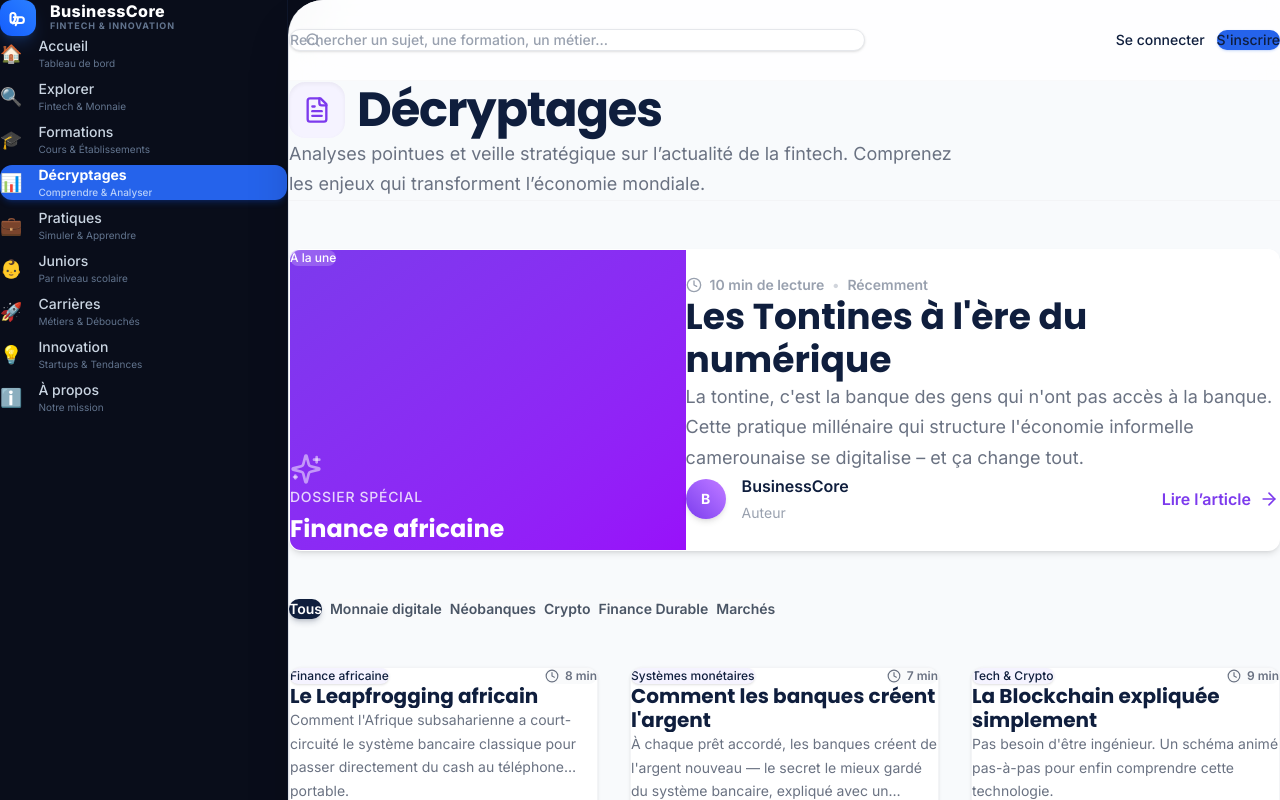
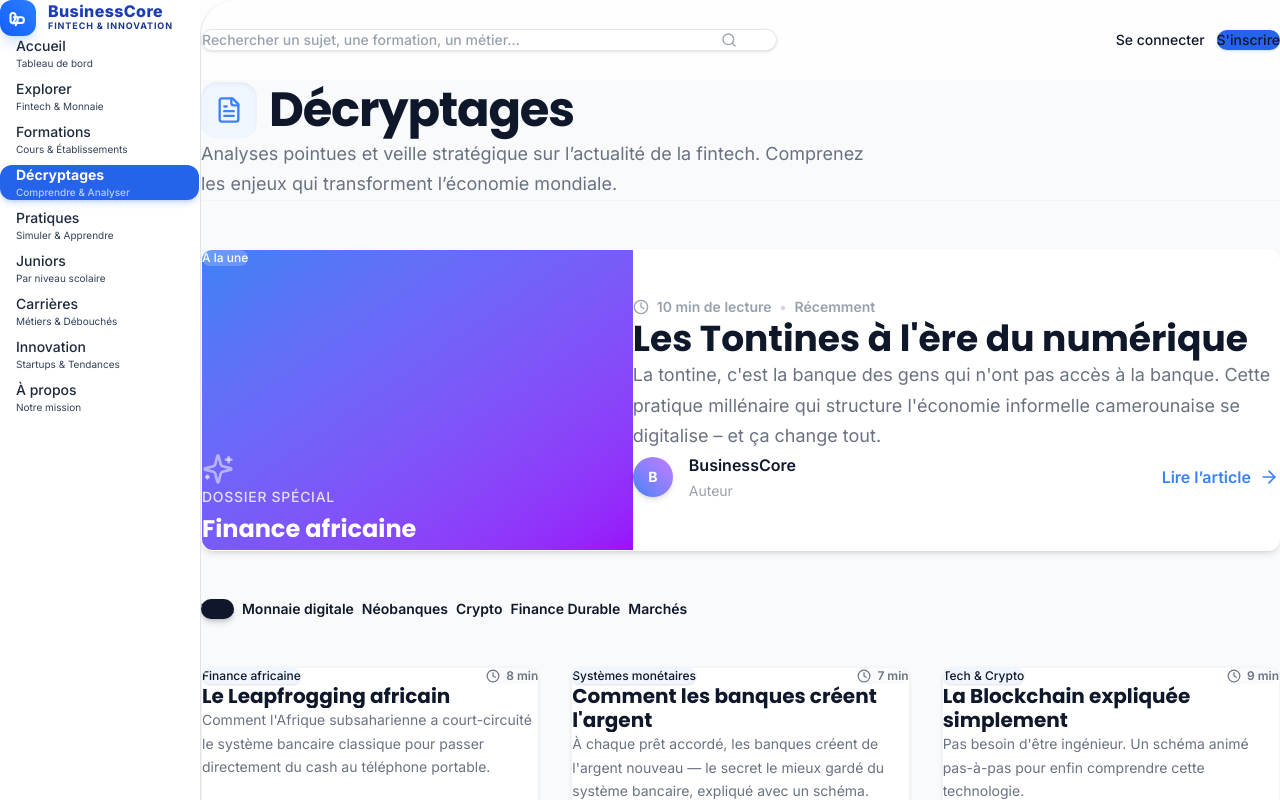
Before and after one commit to brice-100/busines-core, a Next.js app: page /decryptages in a window 1280 px wide. Shown: the top 800 px of the page. Built offline with nearby package versions, Linux system fonts and the light colour scheme.

Commit message:
modification des fichiers

```diff
--- a/app/adja/page.tsx
+++ /dev/null
@@ -1,89 +0,0 @@
-"use client";
-
-import React, { useState } from "react";
-import { Bot, Send, Sparkles } from "lucide-react";
-import { Button } from "@/components/ui/Button";
-import { Input } from "@/components/ui/Input";
-
-const MOCK_RESPONSES: Record<string, string> = {
-  default: "Bonjour ! Je suis Adja, votre assistante IA en fintech. Comment puis-je vous aider ?",
-  fintech: "La fintech désigne les entreprises qui utilisent la technologie pour innover dans les services financiers : paiement mobile, crédit en ligne, blockchain...",
-  bitcoin: "Le Bitcoin est la première cryptomonnaie décentralisée, créée en 2009 par Satoshi Nakamoto.",
-  blockchain: "La blockchain est un registre distribué et immuable garantissant la transparence et la sécurité des transactions.",
-};
-
-export default function AdjaPage() {
-  const [messages, setMessages] = useState([
-    { role: "assistant" as const, content: MOCK_RESPONSES.default },
-  ]);
-  const [input, setInput] = useState("");
-  const [isTyping, setIsTyping] = useState(false);
-
-  const sendMessage = async () => {
-    if (!input.trim()) return;
-    const userMsg = input.trim();
-    setInput("");
-    setMessages((m) => [...m, { role: "user" as const, content: userMsg }]);
-    setIsTyping(true);
-    await new Promise((r) => setTimeout(r, 1200));
-    const lower = userMsg.toLowerCase();
-    const key = Object.keys(MOCK_RESPONSES).find((k) => k !== "default" && lower.includes(k));
-    const response = MOCK_RESPONSES[key ?? "default"];
-    setIsTyping(false);
-    setMessages((m) => [...m, { role: "assistant" as const, content: response }]);
-  };
-
-  return (
-    <div className="px-6 py-10 lg:px-12">
-      <div className="max-w-2xl mx-auto">
-        <div className="flex items-center gap-3 mb-8">
-          <div className="h-10 w-10 rounded-xl bg-primary-50 text-primary flex items-center justify-center">
-            <Bot className="h-5 w-5" />
-          </div>
-          <div>
-            <h1 className="text-3xl font-display font-bold text-secondary">Adja IA</h1>
-            <p className="text-xs text-gray-400 flex items-center gap-1">
-              <span className="h-1.5 w-1.5 rounded-full bg-accent-green" />
-              En ligne — simulation
-            </p>
-          </div>
-        </div>
-        <div className="bg-white rounded-2xl border border-gray-100 shadow-card overflow-hidden">
-          <div className="h-96 overflow-y-auto p-4 space-y-4 bg-surface">
-            {messages.map((msg, i) => (
-              <div key={i} className={`flex ${msg.role === "user" ? "justify-end" : "justify-start"}`}>
-                {msg.role === "assistant" && (
-                  <div className="h-7 w-7 rounded-full bg-primary flex items-center justify-center mr-2 flex-shrink-0 mt-1">
-                    <Sparkles className="h-3.5 w-3.5 text-white" />
-                  </div>
-                )}
-                <div className={`max-w-xs px-4 py-2.5 rounded-2xl text-sm leading-relaxed ${msg.role === "user" ? "bg-primary text-white" : "bg-white border border-gray-100 text-secondary shadow-sm"}`}>
-                  {msg.content}
-                </div>
-              </div>
-            ))}
-            {isTyping && (
-              <div className="flex items-center gap-2">
-                <div className="h-7 w-7 rounded-full bg-primary flex items-center justify-center">
-                  <Sparkles className="h-3.5 w-3.5 text-white" />
-                </div>
-                <div className="bg-white border border-gray-100 rounded-2xl px-4 py-2.5 shadow-sm">
-                  <div className="flex gap-1">
-                    {[0, 1, 2].map((j) => (
-                      <span key={j} className="h-2 w-2 rounded-full bg-gray-300 animate-bounce" style={{ animationDelay: `${j * 150}ms` }} />
-                    ))}
-                  </div>
-                </div>
-              </div>
-            )}
-          </div>
-          <div className="p-4 border-t border-gray-100 bg-white flex gap-2">
-            <Input placeholder="Posez votre question…" value={input} onChange={(e) => setInput(e.target.value)} onKeyDown={(e) => e.key === "Enter" && sendMessage()} fullWidth />
-            <Button variant="primary" onClick={sendMessage}><Send className="h-4 w-4" /></Button>
-          </div>
-        </div>
-        <p className="mt-4 text-center text-xs text-gray-400">Essayez : &quot;fintech&quot;, &quot;bitcoin&quot;, &quot;blockchain&quot;</p>
-      </div>
-    </div>
-  );
-}
--- a/app/decryptages/DecryptagesClient.tsx
+++ b/app/decryptages/DecryptagesClient.tsx
@@ -9,27 +9,24 @@ import { Card } from "@/components/ui/Card";
 import { Badge } from "@/components/ui/Badge";
 import { Button } from "@/components/ui/Button";
 import Link from "next/link";
+import { usePathname } from "next/navigation";
 
-const pills = ["Tous", "Monnaie digitale", "Néobanques", "Crypto", "Finance Durable", "Marchés"];
+const tabs = [
+  { label: "Tous", href: "/decryptages" },
+  { label: "Monnaie digitale", href: "/decryptages/monnaie-digitale" },
+  { label: "Néobanques", href: "/decryptages/neobanques" },
+  { label: "Crypto", href: "/decryptages/crypto" },
+  { label: "Finance Durable", href: "/decryptages/finance-durable" },
+  { label: "Marchés", href: "/decryptages/marches" },
+];
 
 export default function DecryptagesClient() {
   const { articles } = useArticles();
   const { currentUser } = useAuth();
+  const pathname = usePathname();
 
-  // Etat pour l'onglet actif (0 = Tous)
-  const [active, setActive] = React.useState(0);
-
-  // Filtrer les articles selon l'onglet sélectionné. On compare en minuscules
-  const filteredArticles =
-    active === 0
-      ? articles
-      : articles.filter((a) => (a.categorie || "").toLowerCase().includes(pills[active].toLowerCase()));
-
-  // Choisir un article à la une parmi les articles filtrés, puis fallback sur l'ensemble
-  const featuredArticle =
-    filteredArticles.find((a) => a.featured) || filteredArticles[0] || articles.find((a) => a.featured) || articles[0];
-
-  const regularArticles = filteredArticles.filter((a) => a.id !== featuredArticle?.id);
+  const featuredArticle = articles.find((a) => a.featured) || articles[0];
+  const regularArticles = articles.filter((a) => a.id !== featuredArticle?.id);
 
   const canPublish = currentUser?.role === "blogueur" || currentUser?.role === "administrateur";
 
@@ -111,18 +108,13 @@ export default function DecryptagesClient() {
 
       {/* Filters */}
       <div className="flex flex-wrap gap-2 pt-4">
-        {pills.map((pill, i) => {
-          const isActive = i === active;
+        {tabs.map((tab) => {
+          const isActive = pathname === tab.href;
           const className = `px-6 py-2.5 rounded-full text-sm font-semibold transition-all duration-300 ${isActive ? "bg-secondary text-white shadow-md shadow-secondary/20" : "bg-gray-50 text-gray-600 hover:text-secondary hover:bg-gray-100 hover:shadow-sm"}`;
           return (
-            <button
-              key={pill}
-              onClick={() => setActive(i)}
-              aria-pressed={isActive}
-              className={className}
-            >
-              {pill}
-            </button>
+            <Link key={tab.href} href={tab.href} className={className} aria-current={isActive ? "page" : undefined}>
+              {tab.label}
+            </Link>
           );
         })}
       </div>
--- a/app/globals.css
+++ b/app/globals.css
@@ -11,33 +11,81 @@
   --font-sans: "Inter", system-ui, sans-serif;
   --font-display: "Poppins", system-ui, sans-serif;
 
-  /* Couleurs de design tokens CSS */
-  --color-primary-50: var(--color-blue-50);
-  --color-primary-100: var(--color-blue-100);
-  --color-primary-400: var(--color-blue-400);
+  /* Palette BusinessCore */
+  --color-primary-50: #eff6ff;
+  --color-primary-100: #dbeafe;
+  --color-primary-400: #60a5fa;
   --color-primary: #2563eb;
-  --color-primary-700: var(--color-blue-700);
-  --color-primary-800: var(--color-blue-800);
+  --color-primary-700: #1d4ed8;
+  --color-primary-800: #1e40af;
 
-  --color-secondary-50: var(--color-slate-50);
-  --color-secondary-100: var(--color-slate-100);
-  --color-secondary-300: var(--color-slate-300);
-  --color-secondary: #0f1e3d;
+  --color-secondary-50: #f8fafc;
+  --color-secondary-100: #e2e8f0;
+  --color-secondary-300: #cbd5e1;
+  --color-secondary: #0f172a;
 
-  --color-accent-violet-50: var(--color-violet-50);
-  --color-accent-violet-200: var(--color-violet-200);
-  --color-accent-violet: #7c3aed;
+  --color-accent-violet-50: #eff6ff;
+  --color-accent-violet-200: #bfdbfe;
+  --color-accent-violet: #3b82f6;
 
-  --color-accent-orange-50: var(--color-orange-50);
-  --color-accent-orange: #f97316;
+  --color-accent-orange-50: #ffedd5;
+  --color-accent-orange: #f59e0b;
 
-  --color-surface: #f8fafc;
-  --color-background: #eef2ff;
+  --color-accent-green-50: #d1fae5;
+  --color-accent-green: #10b981;
+
+  --color-surface: #ffffff;
+  --color-background: #f8fafc;
 }
 
 :root {
+  --color-primary-50: #eff6ff;
+  --color-primary-100: #dbeafe;
+  --color-primary-400: #60a5fa;
+  --color-primary: #2563eb;
+  --color-primary-700: #1d4ed8;
+  --color-primary-800: #1e40af;
+
+  --color-secondary-50: #f8fafc;
+  --color-secondary-100: #e2e8f0;
+  --color-secondary-300: #cbd5e1;
+  --color-secondary: #0f172a;
+
+  --color-accent-violet-50: #eff6ff;
+  --color-accent-violet-200: #bfdbfe;
+  --color-accent-violet: #3b82f6;
+
+  --color-accent-orange-50: #ffedd5;
+  --color-accent-orange: #f59e0b;
+
+  --color-accent-green-50: #d1fae5;
+  --color-accent-green: #10b981;
+
+  --color-surface: #ffffff;
+  --color-background: #f8fafc;
+
   --sidebar-width: 16rem; /* 256px */
   --navbar-height: 4rem; /* 64px */
+
+  /* Palette BusinessCore aliases */
+  --primary-blue: #2563eb;
+  --secondary-blue: #3b82f6;
+  --light-blue: #eff6ff;
+
+  --text-dark: #0f172a;
+  --text-gray: #475569;
+  --text-light: #94a3b8;
+
+  --background: #f8fafc;
+  --card-bg: #ffffff;
+  --border: #e2e8f0;
+
+  --explorer: #3b82f6;
+  --formations: #6366f1;
+  --decryptages: #f59e0b;
+  --pratiques: #10b981;
+  --juniors: #ec4899;
+  --carrieres: #2563eb;
 }
 
 /* Reset et base */
--- a/components/layout/MainLayout.tsx
+++ b/components/layout/MainLayout.tsx
@@ -1,18 +1,31 @@
-import React from 'react';
+"use client";
+
+import React, { useState } from 'react';
 import Sidebar from './Sidebar';
 import Navbar from './Navbar';
 
 export default function MainLayout({ children }: { children: React.ReactNode }) {
+  const [isSidebarOpen, setSidebarOpen] = useState(false);
+
+  const toggleSidebar = () => setSidebarOpen((prev) => !prev);
+  const closeSidebar = () => setSidebarOpen(false);
   return (
-    <div className="w-full min-h-screen bg-[#090D1A] flex antialiased font-sans overflow-x-hidden">
-      {/* La Sidebar s'aligne sagement à gauche */}
-      <Sidebar />
+    <div className="w-full min-h-screen bg-[white] flex antialiased font-sans overflow-x-hidden">
+      <Sidebar isOpen={isSidebarOpen} onClose={closeSidebar} />
 
-      {/* On a enlevé "pl-64" ici, le bloc prend le reste de l'espace proprement */}
-      <div className="flex-1 flex flex-col min-h-screen">
+      {isSidebarOpen && (
+        <button
+          type="button"
+          onClick={closeSidebar}
+          className="fixed inset-0 z-20 bg-slate-950/40 backdrop-blur-sm lg:hidden"
+          aria-label="Fermer le menu"
+        />
+      )}
+
+      <div className="flex-1 flex flex-col min-h-screen lg:ml-60">
         <div className="flex-1 bg-[#F8FAFC] rounded-l-[2.2rem] flex flex-col shadow-2xl border-l border-slate-900/10 my-1 mr-1 overflow-hidden">
-          <Navbar />
-          <main className="flex-1 overflow-y-auto px-10 pb-10">
+          <Navbar onToggleSidebar={toggleSidebar} isSidebarOpen={isSidebarOpen} />
+          <main className="flex-1 overflow-y-auto px-6 lg:px-10 pb-10">
             {children}
           </main>
         </div>
--- a/components/layout/Navbar.tsx
+++ b/components/layout/Navbar.tsx
@@ -7,8 +7,12 @@ import { Button } from '../ui/Button';
 import { useAuth } from '@/lib/auth-context';
 import { useArticles } from '@/lib/article-context';
 
-export default function Navbar() {
-  const [isMenuOpen, setIsMenuOpen] = useState(false);
+interface NavbarProps {
+  isSidebarOpen: boolean;
+  onToggleSidebar: () => void;
+}
+
+export default function Navbar({ isSidebarOpen, onToggleSidebar }: NavbarProps) {
   const [query, setQuery] = useState("");
 
   const { isAuthenticated, currentUser, logout } = useAuth();
@@ -28,29 +32,27 @@ export default function Navbar() {
     ? `${currentUser.prenom[0] ?? ""}${currentUser.nom[0] ?? ""}`.toUpperCase()
     : "?";
 
-  const onMenuClick = () => setIsMenuOpen(!isMenuOpen);
-
   const handleSearch = (e: React.FormEvent) => {
     e.preventDefault();
   };
 
   return (
-    <header className="sticky top-0 z-20 w-full bg-white/80 backdrop-blur-xl border-b border-gray-100/50">
+    <header className=" sticky top-0 z-20 w-full bg-white/80 backdrop-blur-xl border-b border-gray-100/50">
       <div className="flex items-center justify-between h-20 px-6 lg:px-10">
 
         {/* Menu Hamburger pour mobile */}
         <button
-          onClick={onMenuClick}
+          onClick={onToggleSidebar}
           className="lg:hidden p-2 -ml-2 rounded-xl text-gray-500 hover:bg-gray-100 transition-colors"
           aria-label="Menu"
-          aria-expanded={isMenuOpen}
+          aria-expanded={isSidebarOpen}
         >
-          {isMenuOpen ? <X className="h-6 w-6" /> : <Menu className="h-6 w-6" />}
+          {isSidebarOpen ? <X className="h-6 w-6" /> : <Menu className="h-6 w-6" />}
         </button>
 
         {/* Barre de Recherche */}
         <form onSubmit={handleSearch} className="hidden md:flex flex-1 max-w-xl mx-auto relative group ml-4 lg:ml-0">
-          <Search className="absolute left-4 top-1/2 -translate-y-1/2 h-4 w-4 text-gray-400 group-focus-within:text-primary transition-colors" />
+          <Search className="absolute left-130 top-1/2 -translate-y-1/2 h-4 w-4 text-gray-400 group-focus-within:text-primary transition-colors" />
           <input
             type="text"
             value={query}
@@ -83,16 +85,16 @@ export default function Navbar() {
                 </Link>
               )}
 
-              <div className="h-8 w-[1px] bg-gray-200 hidden sm:block mx-1"></div>
+              <div className="h-8 w-px bg-gray-200 hidden sm:block mx-1"></div>
 
               {/* Avatar + nom + rôle */}
               <Link href={dashboardHref} className="flex items-center gap-3 pl-1 pr-3 py-1 rounded-full border border-transparent hover:border-gray-200 hover:bg-gray-50 transition-all group">
                 <div className={`h-9 w-9 rounded-full flex items-center justify-center shadow-sm font-bold text-sm text-white ${
                   currentUser.role === "administrateur"
-                    ? "bg-gradient-to-tr from-violet-600 to-purple-400"
+                    ? "bg-linear-to-tr from-violet-600 to-purple-400"
                     : currentUser.role === "blogueur"
-                    ? "bg-gradient-to-tr from-blue-500 to-blue-400"
-                    : "bg-gradient-to-tr from-gray-500 to-gray-400"
+                    ? "bg-linear-to-tr from-blue-500 to-blue-400"
+                    : "bg-linear-to-tr from-gray-500 to-gray-400"
                 }`}>
                   {initials}
                 </div>
@@ -123,7 +125,7 @@ export default function Navbar() {
               <Button
                 variant="primary"
                 href="/register"
-                className="rounded-full shadow-md shadow-primary/20 px-6 font-bold"
+                className="rounded-xl shadow-md shadow-primary/20 px-8 font-bold"
               >
                 S'inscrire
               </Button>
--- a/components/layout/Sidebar.tsx
+++ b/components/layout/Sidebar.tsx
@@ -3,42 +3,55 @@
 import React from 'react';
 import Link from 'next/link';
 import { usePathname } from 'next/navigation';
+import { X } from 'lucide-react';
 
-export default function Sidebar() {
+interface SidebarProps {
+  isOpen: boolean;
+  onClose: () => void;
+}
+
+export default function Sidebar({ isOpen, onClose }: SidebarProps) {
   const pathname = usePathname();
 
   const menuItems = [
-    { title: "Accueil", subtitle: "Tableau de bord", icon: "🏠", href: "/" },
-    { title: "Explorer", subtitle: "Fintech & Monnaie", icon: "🔍", href: "/explorer" },
-    { title: "Formations", subtitle: "Cours & Établissements", icon: "🎓", href: "/formations" },
-    { title: "Décryptages", subtitle: "Comprendre & Analyser", icon: "📊", href: "/decryptages" },
-    { title: "Pratiques", subtitle: "Simuler & Apprendre", icon: "💼", href: "/pratiques" },
-    { title: "Juniors", subtitle: "Par niveau scolaire", icon: "👶", href: "/juniors" },
-    { title: "Carrières", subtitle: "Métiers & Débouchés", icon: "🚀", href: "/carrieres" },
-    { title: "Innovation", subtitle: "Startups & Tendances", icon: "💡", href: "/innovation" },
-    { title: "À propos", subtitle: "Notre mission", icon: "ℹ️", href: "/a-propos" },
+    { title: "Accueil", subtitle: "Tableau de bord",  href: "/" },
+    { title: "Explorer", subtitle: "Fintech & Monnaie", href: "/explorer" },
+    { title: "Formations", subtitle: "Cours & Établissements", href: "/formations" },
+    { title: "Décryptages", subtitle: "Comprendre & Analyser", href: "/decryptages" },
+    { title: "Pratiques", subtitle: "Simuler & Apprendre", href: "/pratiques" },
+    { title: "Juniors", subtitle: "Par niveau scolaire", href: "/juniors" },
+    { title: "Carrières", subtitle: "Métiers & Débouchés",  href: "/carrieres" },
+    { title: "Innovation", subtitle: "Startups & Tendances",  href: "/innovation" },
+    { title: "À propos", subtitle: "Notre mission", href: "/a-propos" },
   ];
 
   return (
-    // MODIFICATION 1 : Passage de w-64 à w-72 (La barre gagne 32px en largeur pour laisser respirer les textes)
-    <aside className="w-72 flex-shrink-0 bg-[#090D1A] text-slate-400 h-screen p-4 flex flex-col select-none border-r border-slate-900">
+    <aside className={`fixed top-0 left-0 z-30 h-screen w-50 transform bg-[#ffffff] text-slate-400 p-4 flex flex-col select-none border-r border-white transition-transform duration-300 ease-in-out ${isOpen ? 'translate-x-0' : '-translate-x-full'} lg:translate-x-0 lg:static lg:block`}>
 
-      {/* Brand Logo */}
-      <div className="flex items-center gap-3.5 px-3 py-4 mb-5">
-        <div className="w-9 h-9 bg-gradient-to-tr from-blue-600 to-blue-500 rounded-xl flex items-center justify-center shadow-lg shadow-blue-500/20">
-          <svg className="w-5 h-5 text-white" fill="none" viewBox="0 0 24 24" stroke="currentColor" strokeWidth={2.5}>
-            <path strokeLinecap="round" strokeLinejoin="round" d="M12 11c0 3.517-1.009 6.799-2.753 9.571m-3.44-2.04l.054-.09A13.916 13.916 0 009 11V9a3 3 0 00-6 0v6a3 3 0 003 3h10a3 3 0 003-3v-1a3 3 0 00-3-3H7" />
-          </svg>
+      <div className="flex items-center justify-between px-3 py-4 mb-5">
+        <div className="flex items-center gap-3">
+          <div className="w-9 h-9 bg-linear-to-tr from-blue-600 to-blue-500 rounded-xl flex items-center justify-center shadow-lg shadow-blue-500/20">
+            <svg className="w-5 h-5 text-white" fill="none" viewBox="0 0 24 24" stroke="currentColor" strokeWidth={2.5}>
+              <path strokeLinecap="round" strokeLinejoin="round" d="M12 11c0 3.517-1.009 6.799-2.753 9.571m-3.44-2.04l.054-.09A13.916 13.916 0 009 11V9a3 3 0 00-6 0v6a3 3 0 003 3h10a3 3 0 003-3v-1a3 3 0 00-3-3H7" />
+            </svg>
+          </div>
+          <div className="flex flex-col">
+            <span className="text-blue-800 font-extrabold text-base  tracking-wide leading-none">BusinessCore</span>
+            <span className="text-[9px] text-blue-900 font-bold tracking-widest uppercase mt-1">Fintech & Innovation</span>
+          </div>
         </div>
-        <div className="flex flex-col">
-          <span className="text-white font-extrabold text-base tracking-wide leading-none">BusinessCore</span>
-          <span className="text-[9px] text-slate-500 font-bold tracking-widest uppercase mt-1">Fintech & Innovation</span>
-        </div>
+        <button
+          type="button"
+          onClick={onClose}
+          className="lg:hidden p-2 rounded-full text-slate-300 hover:bg-slate-800/60 hover:text-white transition-colors"
+          aria-label="Fermer le menu"
+        >
+          <X className="h-5 w-5" />
+        </button>
       </div>
 
       {/* Navigation Links */}
-      {/* MODIFICATION 2 : Passage de gap-1 à gap-2 pour donner de l'espace vertical entre chaque bouton de menu */}
-      <nav className="flex-1 flex flex-col gap-2 overflow-y-auto pr-1 scrollbar-thin">
+      <nav className="flex-1 min-h-0 flex flex-col gap-2 overflow-y-auto pr-1  scrollbar-thin">
         {menuItems.map((item, idx) => {
           const isActive = pathname === item.href || (pathname?.startsWith(item.href) && item.href !== '/');
 
@@ -46,7 +59,7 @@ export default function Sidebar() {
             <Link
               key={idx}
               href={item.href}
-              // MODIFICATION 3 : py-2.5 passe à py-3 pour donner plus de volume à la zone cliquable
+              onClick={onClose}
               className={`w-full flex items-center gap-4 px-4 py-3 rounded-xl transition-all duration-200 text-left group ${
                 isActive
                   ? 'bg-[#2563EB] text-white font-medium shadow-md shadow-blue-600/20'
@@ -54,13 +67,13 @@ export default function Sidebar() {
               }`}
             >
               <span className={`text-lg transition-transform duration-200 ${!isActive && 'group-hover:scale-110'}`}>
-                {item.icon}
+
               </span>
               <div className="flex flex-col min-w-0">
-                <span className={`text-xs md:text-sm truncate ${isActive ? 'font-bold text-white' : 'text-slate-300 font-medium'}`}>
+                <span className={`text-xs md:text-sm truncate ${isActive ? 'font-bold text-white' : 'text-slate-800 font-medium'}`}>
                   {item.title}
                 </span>
-                <span className={`text-[10px] truncate mt-0.5 ${isActive ? 'text-blue-100/80' : 'text-slate-500'}`}>
+                <span className={`text-[10px] truncate mt-0.5 ${isActive ? 'text-blue-100/80' : 'text-slate-700'}`}>
                   {item.subtitle}
                 </span>
               </div>
--- a/components/ui/Button.tsx
+++ b/components/ui/Button.tsx
@@ -32,7 +32,7 @@ const variantClasses: Record<ButtonVariant, string> = {
   primary:
     "bg-primary text-white hover:bg-primary-700 active:bg-primary-800 shadow-sm hover:shadow-glow focus-visible:ring-primary-400",
   outline:
-    "border-2 border-primary text-primary bg-transparent hover:bg-primary-50 active:bg-primary-100 focus-visible:ring-primary-400",
+    "border-1 border-primary text-primary bg-transparent hover:bg-primary-50 active:bg-primary-100 focus-visible:ring-primary-400",
   ghost:
     "bg-transparent text-secondary hover:bg-secondary-50 active:bg-secondary-100 focus-visible:ring-secondary-300",
   danger:
@@ -72,7 +72,7 @@ export function Button({
   const content = (
     <>
       {isLoading ? (
-        <span className="h-4 w-4 animate-spin rounded-full border-2 border-current border-t-transparent" />
+        <span className="h-4 w-4 animate-spin rounded-full border-1 border-current border-t-transparent" />
       ) : (
         leftIcon
       )}
--- a/components/ui/Card.tsx
+++ b/components/ui/Card.tsx
@@ -76,7 +76,7 @@ export function CardHeader({
   className?: string;
 }) {
   return (
-    <div className={cn("mb-4 pb-4 border-b border-gray-100", className)}>{children}</div>
+    <div className={cn("mb-6 pb-6 border-b border-gray-100", className)}>{children}</div>
   );
 }
 
@@ -98,6 +98,6 @@ export function CardFooter({
   className?: string;
 }) {
   return (
-    <div className={cn("mt-4 pt-4 border-t border-gray-100", className)}>{children}</div>
+    <div className={cn("mt-6 pt-6 border-t border-gray-100", className)}>{children}</div>
   );
 }
--- a/package.json
+++ b/package.json
@@ -14,7 +14,8 @@
     "next": "15.1.0",
     "react": "^19.0.0",
     "react-dom": "^19.0.0",
-    "lucide-react": "^0.468.0"
+    "lucide-react": "^0.468.0",
+    "@google/generative-ai": "^0.21.0"
   },
   "devDependencies": {
     "@types/node": "^20",
```
Also changed, not shown: app/layout.tsx (+4 -4 lines), app/page.tsx (+12 -10 lines), 1 other file (tests, documents, lock files or other folders).
